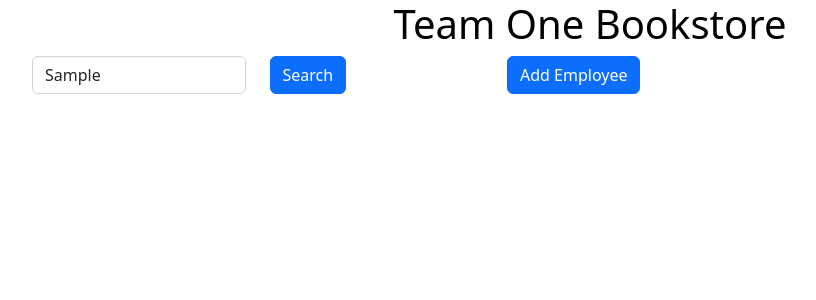
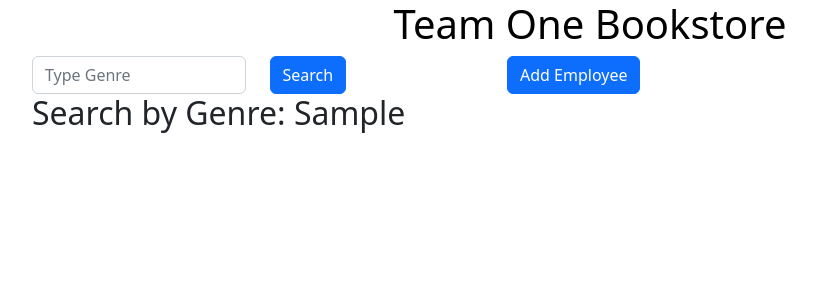
Before and after one commit to esepark12/team-one-bookstore, a React (Create React App) app: page / in a window 1280 px wide. Both pictures are taken after typing "Sample" into the empty fields and a click on the button "Search". Shown: the top 300 px of the page, without its empty margins (50-866 px from the left). Built offline with nearby package versions, Linux system fonts and the light colour scheme; no server answers.

Commit message:
reset search field works

```diff
--- a/src/components/AddSearch.js
+++ b/src/components/AddSearch.js
@@ -3,7 +3,7 @@ import {useState} from 'react'
 import {useNavigate} from "react-router-dom";
 const AddSearch = (props) => {
 
-    const [genre, setGenre] = useState("");
+    const genre = props.genre
     const nav = useNavigate();
 
     const handleClick = (path) =>{
@@ -18,7 +18,7 @@ const AddSearch = (props) => {
                         <Col>
                         <Form.Group controlId="bookGenre">
                             <Form.Control type="text" placeholder="Type Genre" name="genre"
-                                value={genre} onChange={(e)=> setGenre(e.target.value)} />
+                                value={genre} onChange={props.testGenre} />
                         </Form.Group>
                         </Col>
                         <Col>
--- a/src/components/BookstoreHome.js
+++ b/src/components/BookstoreHome.js
@@ -13,7 +13,10 @@ class BookstoreHome extends React.Component {
             "genre": "initialGenre",
             "publishedDate": 1230,
             "id": 0
-          }]
+          }],
+        genre: "",
+        displaySearch: false,
+        displayGenre: ""
     }
     handleDelete = (e) => {
         if (e) e.preventDefault();
@@ -27,6 +30,12 @@ class BookstoreHome extends React.Component {
             console.log("navigate to main!")
             this.loadBooks();
         })
+    }
+
+    testGenre = (e) => {
+        let newGenre = e.target.value
+        this.setState({genre: newGenre})
+
     }
 
     searchByGenre = (e) => {
@@ -44,7 +53,14 @@ class BookstoreHome extends React.Component {
         })
         .catch((error) => {
           console.error('Error:', error);
-      });
+        });
+
+
+        this.setState({displayGenre: genre})
+        this.setState({displaySearch: true})
+        //clear genre input field
+        this.setState({genre: ""})
+
     }
 
     loadBooks() {
@@ -65,7 +81,12 @@ class BookstoreHome extends React.Component {
         return (
             <div className="book-store">
                 <AddSearch books={this.state.books}
-                    searchByGenre = {this.searchByGenre}/>
+                    searchByGenre = {this.searchByGenre}
+                    testGenre = {this.testGenre}
+                    genre = {this.state.genre}/>
+                {this.state.displaySearch?
+                <h2>Search by Genre: { this.state.displayGenre}</h2>
+                : null}
                 {!this.state.loading && <BookTable books={this.state.books}
                                             handleDelete={this.handleDelete}/>}
             </div>
```
